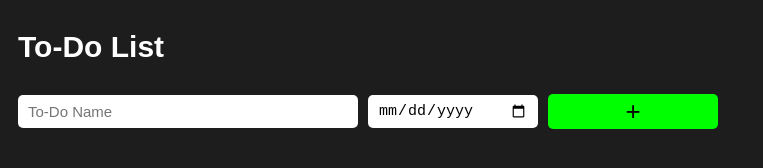
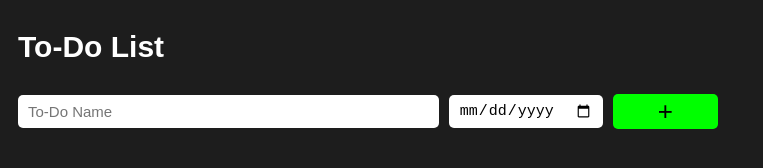
Before and after one commit to Anirudh-Navalgund/to-do-list, a plain HTML site: page index.html in a window 1280 px wide. Shown: the whole page, without its empty margins (0-763 px from the left). Drawn offline with Linux system fonts and the light colour scheme.

Commit message:
Update to-do-list.css

```diff
--- a/to-do-list.css
+++ b/to-do-list.css
@@ -19,7 +19,7 @@ body {
 .input-grid,
 .todo-grid {
   display: grid;
-  grid-template-columns: 2fr 1fr 1fr;
+  grid-template-columns: 2fr 0.5fr 0.5fr;
   max-width: 700px;
   column-gap: 10px;
   row-gap: 15px;
```
